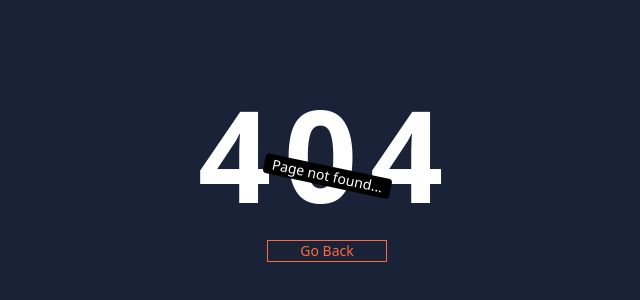
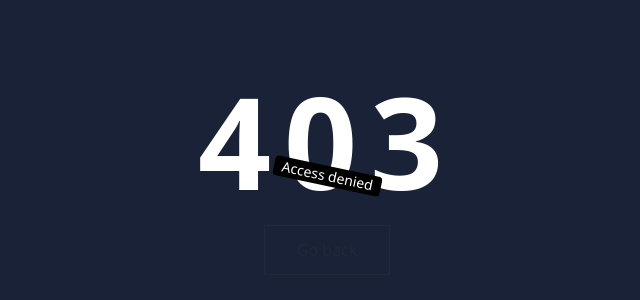
Before and after one commit to himanshuramteke/Learning-Management-System, a React (Vite) app: page /denied in a window 1280 px wide. Before the commit this address had no page. Shown: the part 224-524 px from the top of the page, without its empty margins (313-953 px from the left). Built offline with nearby package versions, Linux system fonts and the light colour scheme.

Commit message:
Added denied page

```diff
--- a/src/App.jsx
+++ b/src/App.jsx
@@ -7,6 +7,7 @@
 import AboutUs from './Pages/AboutUs';
 import Contact from './Pages/Contact';
 import CourseList from './Pages/Course/CourseList';
+import Denied from './Pages/Denied';
 import NotFound from './Pages/NotFound';
 import Signup from './Pages/Signup';
 import Login from './Pages/Login';
@@ -23,7 +24,7 @@
          <Route path="/signup" element={<Signup />}></Route>
          <Route path="/login" element={<Login />}></Route>
          <Route path="/courses" element={<CourseList />}></Route>
-
+         <Route path="/denied" element={<Denied />}></Route>
 
          <Route path="/*" element={<NotFound />}></Route>
       </Routes>
--- /dev/null
+++ b/src/Pages/Denied.jsx
@@ -0,0 +1,23 @@
+import { useNavigate } from "react-router-dom";
+
+function Denied() {
+    const navigate = useNavigate();
+    return (
+        <main className="h-screen w-full flex flex-col justify-center items-center bg-[#1A2238]">
+            <h1 className="text-9xl font-extrabold text-white tracking-widest">
+                403
+            </h1>
+            <div className="bg-black text-white px-2 text-sm rounded rotate-12 absolute">
+                Access denied
+            </div>
+            <button onClick={() => navigate(-1)} className="mt-5">
+                <span className="relative block px-8 py-3 bg-[#1A2238] border border-current">
+                    Go back
+                </span>
+            </button>
+        </main>
+    );
+
+}
+
+export default Denied;
```
